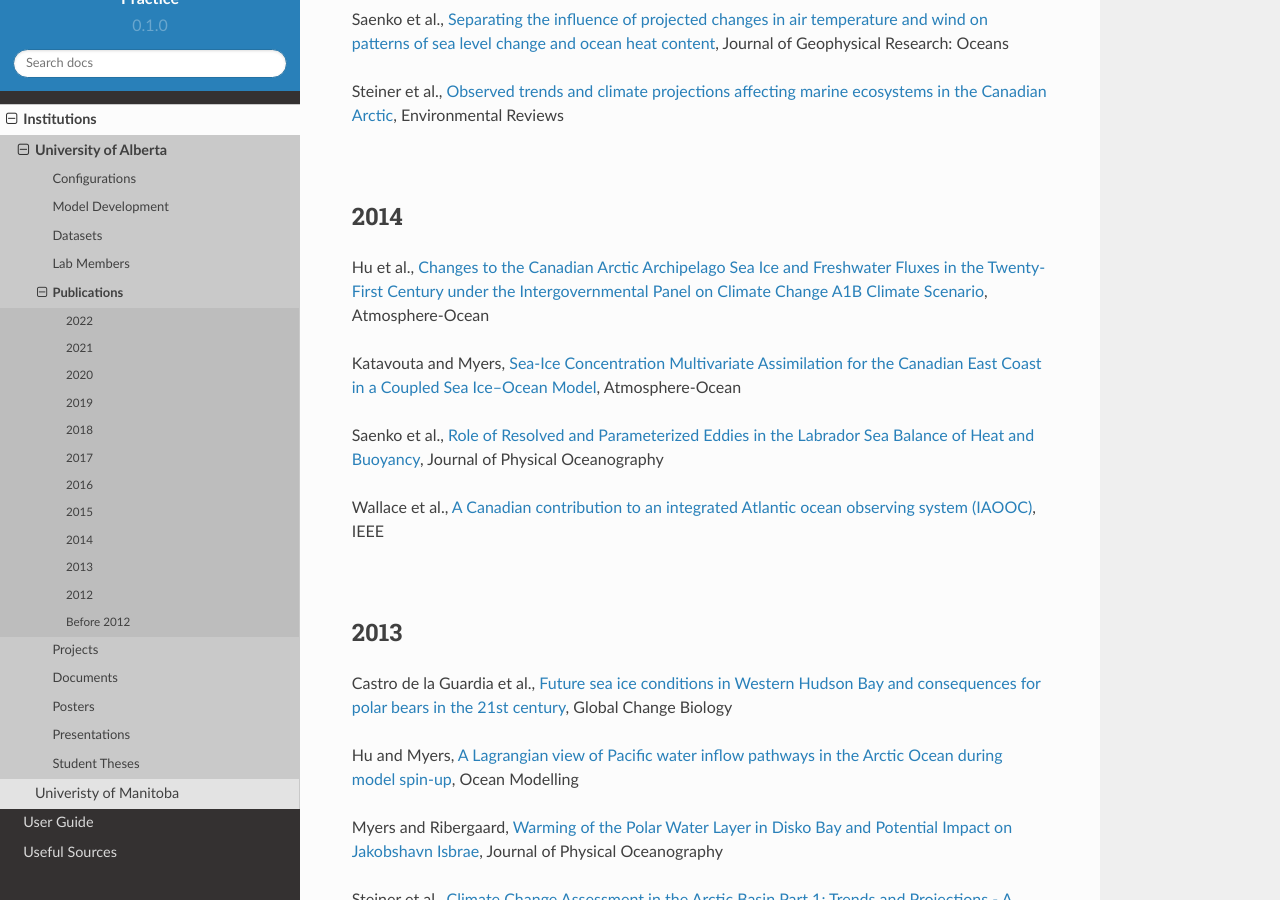
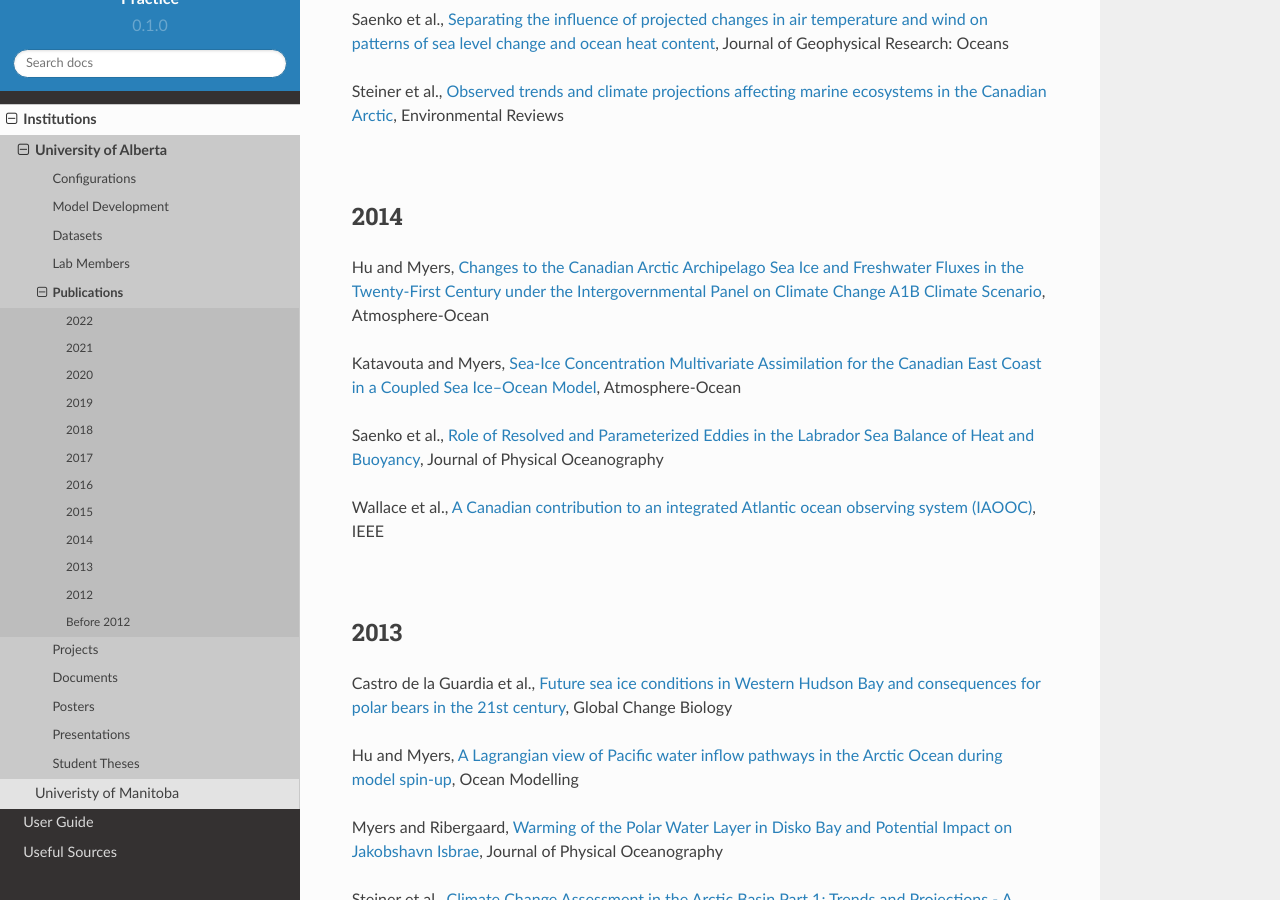
Before and after one commit to UofA-NEMO/Canadian-NEMO-Ocean-Modelling-Forum-Community-of-Practice, a Sphinx documentation site: the page built from docs/Institutions/UofA/Publications.rst, in a window 1280 px wide and 900 px high, scrolled down 5256 px. Built offline with Sphinx 7.4.7 and the Read the Docs theme 2.0.0, drawn with Linux system fonts in a browser that asks for light colours; pages that are not in the unit, such as notebooks, are missing from menus.

Commit message:
Update Publications.rst

```diff
--- a/docs/Institutions/UofA/Publications.rst
+++ b/docs/Institutions/UofA/Publications.rst
@@ -160,7 +160,7 @@ Steiner et al., `Observed trends and climate projections affecting marine ecosys
 2014
 ----
 
-Hu et al., `Changes to the Canadian Arctic Archipelago Sea Ice and Freshwater Fluxes in the Twenty-First Century under the Intergovernmental Panel on Climate Change A1B Climate Scenario <https://doi.org/10.1080/07055900.2014.942592>`_, Atmosphere-Ocean
+Hu and Myers, `Changes to the Canadian Arctic Archipelago Sea Ice and Freshwater Fluxes in the Twenty-First Century under the Intergovernmental Panel on Climate Change A1B Climate Scenario <https://doi.org/10.1080/07055900.2014.942592>`_, Atmosphere-Ocean
 
 Katavouta and Myers, `Sea-Ice Concentration Multivariate Assimilation for the Canadian East Coast in a Coupled Sea Ice–Ocean Model <https://doi.org/10.1080/07055900.2014.954096>`_, Atmosphere-Ocean
 
```
